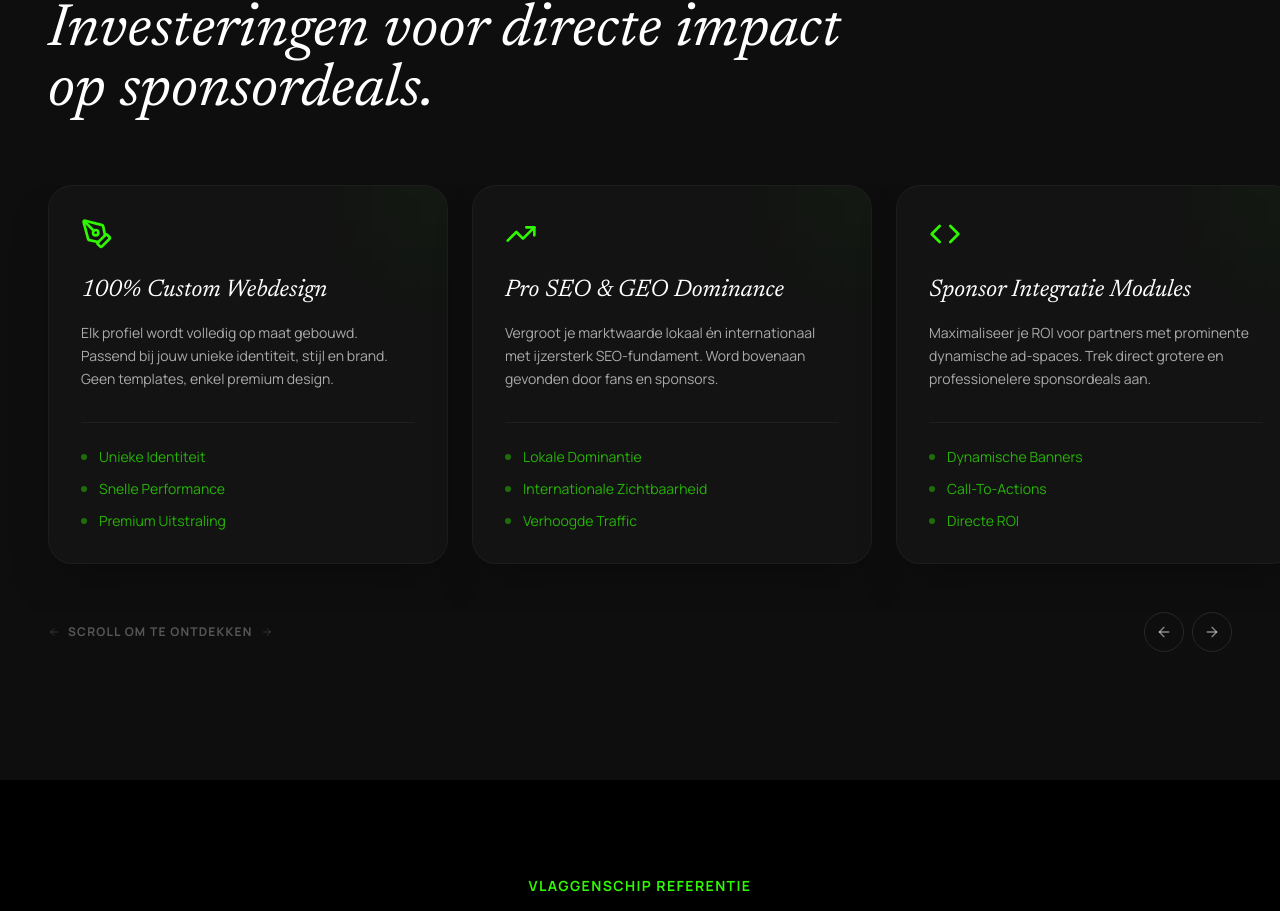
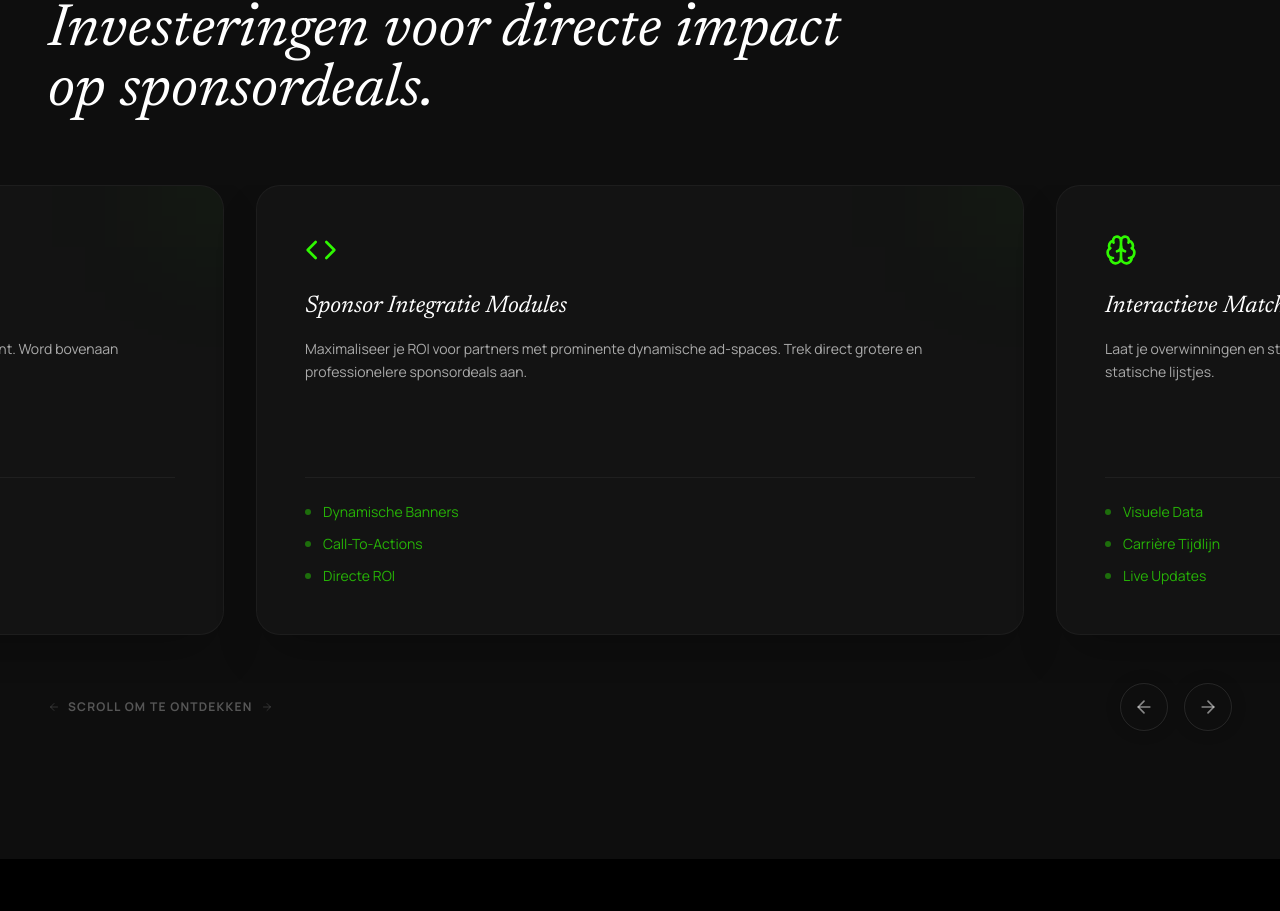
Before and after one commit to ldevries178-oss/lv-media-webdesign-website, a React (Vite) app: page / in a window 1280 px wide. Shown: the part 1089-2000 px from the top of the page. Built offline with nearby package versions, Linux system fonts and the light colour scheme.

Commit message:
feat: implement auto-scrolling premium add-ons carousel with centered cards and interaction pause

```diff
--- a/src/App.tsx
+++ b/src/App.tsx
@@ -274,6 +274,11 @@ function InfiniteMarquee({ t }: { t: any }) {
 
 function Expertise({ t }: { t: any }) {
   const scrollRef = useRef<HTMLDivElement>(null);
+  const containerRef = useRef<HTMLElement>(null);
+  // Trigger auto-scroll when the section is partially in view
+  const isInView = useInView(containerRef, { amount: 0.3, once: false });
+  const [isInteracting, setIsInteracting] = useState(false);
+  const interactionTimeoutRef = useRef<NodeJS.Timeout>();
 
   const icons = [
     <PenTool className="w-8 h-8" />,
@@ -282,9 +287,70 @@ function Expertise({ t }: { t: any }) {
     <Brain className="w-8 h-8" />
   ];
 
+  const handleInteraction = () => {
+    setIsInteracting(true);
+    if (interactionTimeoutRef.current) clearTimeout(interactionTimeoutRef.current);
+    interactionTimeoutRef.current = setTimeout(() => {
+      setIsInteracting(false);
+    }, 4000); // Resume auto-scroll after 4s of inactivity
+  };
+
+  useEffect(() => {
+    if (!isInView || isInteracting) return;
+
+    const slider = scrollRef.current;
+    if (!slider) return;
+
+    const intervalId = setInterval(() => {
+      // The cards are sandwiched between two 50vw spacer divs,
+      // so cards are at slice(1, -1)
+      const cards = Array.from(slider.children).slice(1, -1) as HTMLElement[];
+      if (cards.length === 0) return;
+
+      const sliderCenter = slider.scrollLeft + slider.clientWidth / 2;
+      let closestIndex = 0;
+      let minDistance = Infinity;
+
+      // Find the card closest to the center
+      cards.forEach((card, index) => {
+        const cardCenter = card.offsetLeft + card.clientWidth / 2;
+        const distance = Math.abs(cardCenter - sliderCenter);
+        if (distance < minDistance) {
+          minDistance = distance;
+          closestIndex = index;
+        }
+      });
+
+      const numCards = cards.length;
+
+      if (closestIndex >= numCards - 1) {
+        // If we are at the last card, scroll back to the *first* card
+        const firstCard = cards[0];
+        slider.scrollTo({
+          left: firstCard.offsetLeft - slider.clientWidth / 2 + firstCard.clientWidth / 2,
+          behavior: 'smooth'
+        });
+      } else {
+        // Scroll to the next card
+        const nextCard = cards[closestIndex + 1];
+        slider.scrollTo({
+          left: nextCard.offsetLeft - slider.clientWidth / 2 + nextCard.clientWidth / 2,
+          behavior: 'smooth'
+        });
+      }
+    }, 3000);
+
+    return () => clearInterval(intervalId);
+  }, [isInView, isInteracting]);
+
+
   return (
-    <section id="diensten" className="py-24 md:py-32 bg-surface relative z-10 overflow-hidden">
-      <div className="px-6 md:px-12 max-w-7xl mx-auto mb-16">
+    <section
+      id="diensten"
+      ref={containerRef}
+      className="py-24 md:py-32 bg-surface relative z-10 overflow-hidden"
+    >
+      <div className="px-6 md:px-12 max-w-7xl mx-auto mb-16 text-center md:text-left">
         <FadeIn>
           <span className="text-secondary text-sm font-bold tracking-widest uppercase mb-4 block">
             {t.expertise.tag}
@@ -298,16 +364,22 @@ function Expertise({ t }: { t: any }) {
       {/* Horizontal Scroll Snap Carousel */}
       <div
         ref={scrollRef}
-        className="flex overflow-x-auto snap-x snap-mandatory scrollbar-hide gap-6 px-6 md:px-12 pb-12 w-full touch-pan-x"
-        style={{
-          scrollPaddingLeft: '24px',
-          scrollPaddingRight: '50vw'
+        onScroll={handleInteraction}
+        onTouchStart={handleInteraction}
+        onMouseEnter={handleInteraction}
+        onMouseLeave={() => {
+          if (interactionTimeoutRef.current) clearTimeout(interactionTimeoutRef.current);
+          interactionTimeoutRef.current = setTimeout(() => setIsInteracting(false), 2000);
         }}
+        className="flex overflow-x-auto snap-x snap-mandatory scrollbar-hide gap-8 pb-12 w-full touch-pan-x items-center"
       >
+        {/* Start Padding Spacer -> allows the first card to be perfectly centered */}
+        <div className="flex-shrink-0 w-[50vw] md:w-[25vw] pointer-events-none" />
+
         {t.expertise.cards.map((s: any, i: number) => (
           <div
             key={i}
-            className="flex-shrink-0 w-[85vw] md:w-[400px] snap-center md:snap-align-none bg-surface-container-low border border-outline-variant/20 p-8 rounded-3xl flex flex-col justify-between group shadow-2xl backdrop-blur-xl relative overflow-hidden transition-all duration-500 hover:border-secondary/30"
+            className="flex-shrink-0 w-[85vw] md:w-[60vw] max-w-[800px] min-h-[450px] snap-center bg-surface-container-low border border-outline-variant/20 p-8 md:p-12 rounded-3xl flex flex-col justify-between group shadow-2xl backdrop-blur-xl relative overflow-hidden transition-all duration-500 hover:border-secondary/30"
           >
             <div className="absolute top-0 right-0 w-32 h-32 bg-secondary/5 blur-3xl -mr-16 -mt-16 group-hover:bg-secondary/10 transition-colors duration-500" />
             <div className="relative z-10">
@@ -328,8 +400,9 @@ function Expertise({ t }: { t: any }) {
             </ul>
           </div>
         ))}
-        {/* Extra padding to ensure the last card can be centered/fully visible */}
-        <div className="flex-shrink-0 w-[50vw] pointer-events-none" />
+
+        {/* End Padding Spacer -> allows the last card to be perfectly centered */}
+        <div className="flex-shrink-0 w-[50vw] md:w-[25vw] pointer-events-none" />
       </div>
 
       {/* Scroll controls/hint */}
@@ -339,18 +412,26 @@ function Expertise({ t }: { t: any }) {
           <span>{t.expertise.scrollHint}</span>
           <ArrowRight className="w-3 h-3 animate-pulse" />
         </div>
-        <div className="hidden md:flex gap-2">
+        <div className="hidden md:flex gap-4">
           <button
-            onClick={() => scrollRef.current?.scrollBy({ left: -400, behavior: 'smooth' })}
-            className="w-10 h-10 rounded-full border border-white/10 flex items-center justify-center text-white/50 hover:border-secondary hover:text-secondary transition-all"
+            onClick={() => {
+              handleInteraction();
+              const slider = scrollRef.current;
+              if (slider) slider.scrollBy({ left: -600, behavior: 'smooth' });
+            }}
+            className="w-12 h-12 rounded-full border border-white/10 flex items-center justify-center text-white/50 hover:border-secondary hover:bg-secondary/10 hover:text-secondary transition-all shadow-[0_0_15px_rgba(0,0,0,0.2)]"
           >
-            <ArrowLeft className="w-4 h-4" />
+            <ArrowLeft className="w-5 h-5" />
           </button>
           <button
-            onClick={() => scrollRef.current?.scrollBy({ left: 400, behavior: 'smooth' })}
-            className="w-10 h-10 rounded-full border border-white/10 flex items-center justify-center text-white/50 hover:border-secondary hover:text-secondary transition-all"
+            onClick={() => {
+              handleInteraction();
+              const slider = scrollRef.current;
+              if (slider) slider.scrollBy({ left: 600, behavior: 'smooth' });
+            }}
+            className="w-12 h-12 rounded-full border border-white/10 flex items-center justify-center text-white/50 hover:border-secondary hover:bg-secondary/10 hover:text-secondary transition-all shadow-[0_0_15px_rgba(0,0,0,0.2)]"
           >
-            <ArrowRight className="w-4 h-4" />
+            <ArrowRight className="w-5 h-5" />
           </button>
         </div>
       </div>
```
